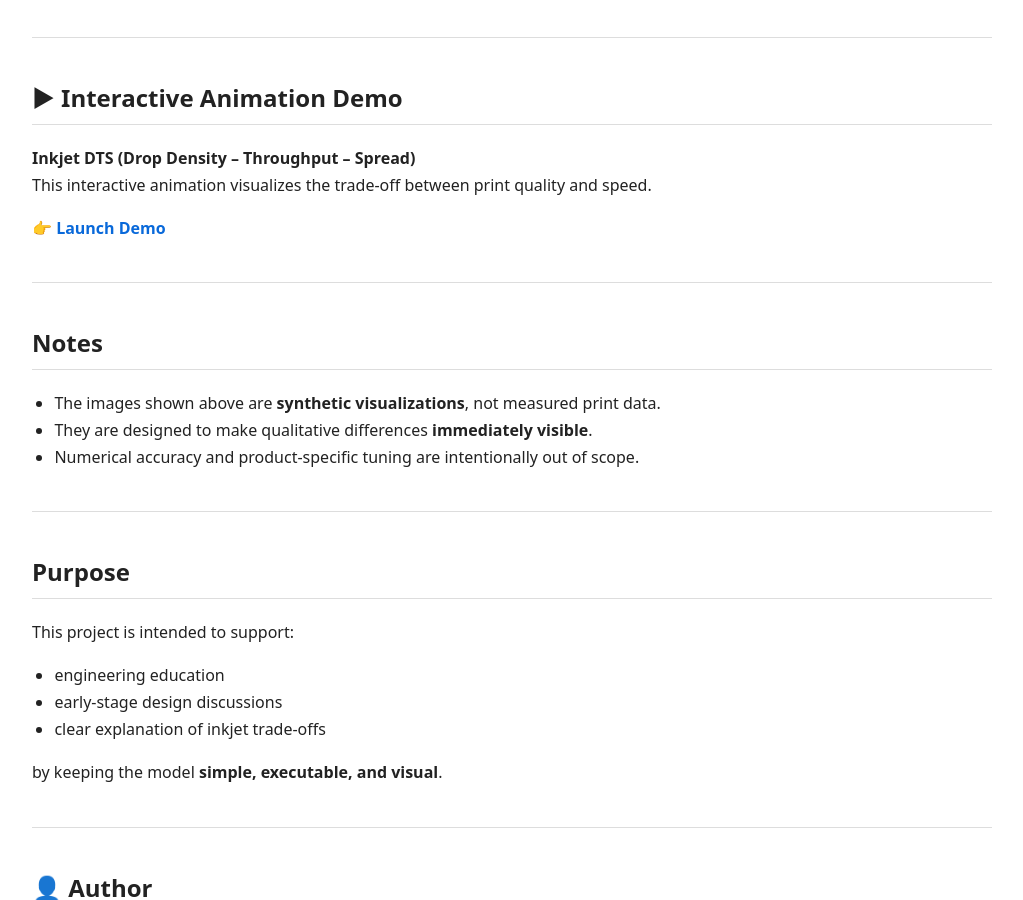
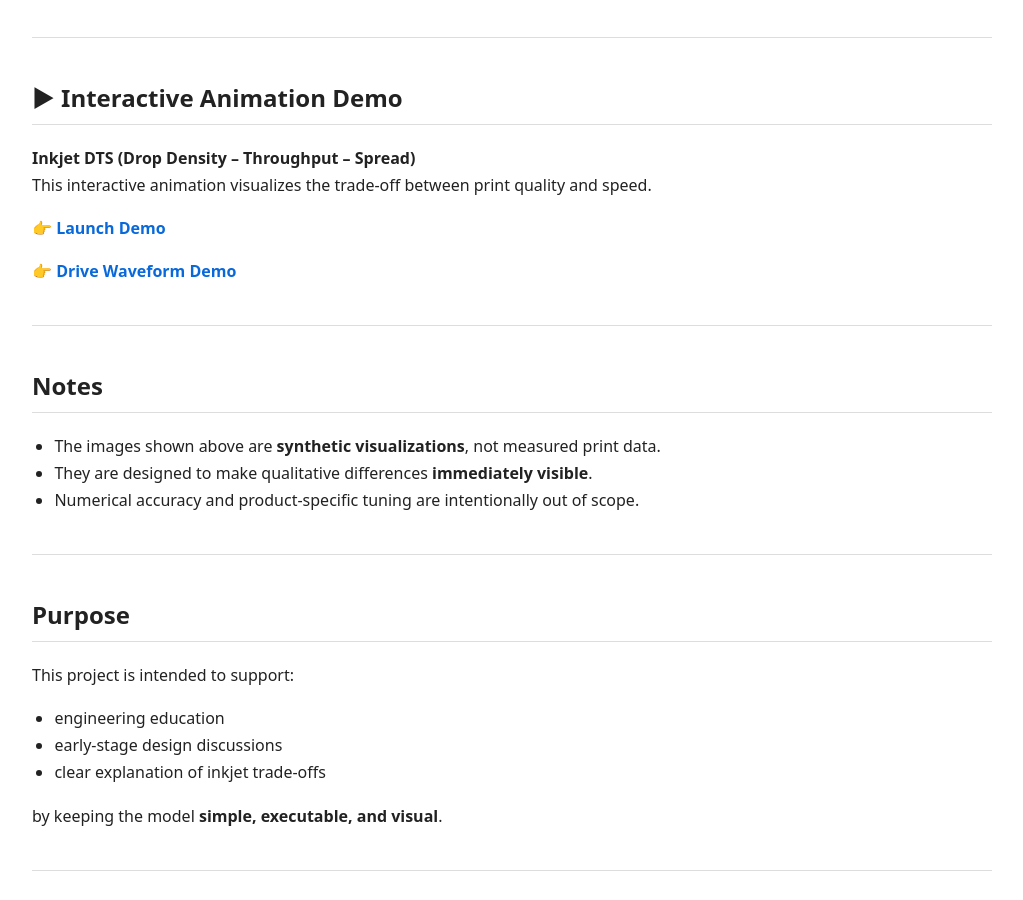
Before and after one commit to Samizo-AITL/inkjet-dts, a Jekyll site: the page built from index.md, in a window 1280 px wide and 900 px high, scrolled down 5523 px. Shown: the whole window, without its empty margins (128-1151 px from the left). Built offline with Jekyll 4.4.1, drawn with Linux system fonts in a browser that asks for light colours.

Commit message:
Update index.md

```diff
--- a/index.md
+++ b/index.md
@@ -147,6 +147,8 @@ This interactive animation visualizes the trade-off between print quality and sp
 
 👉 **[Launch Demo](./demo/)**
 
+👉 **[Drive Waveform Demo](./demo/drive_demo.html)**
+
 ---
 
 ## Notes
```
